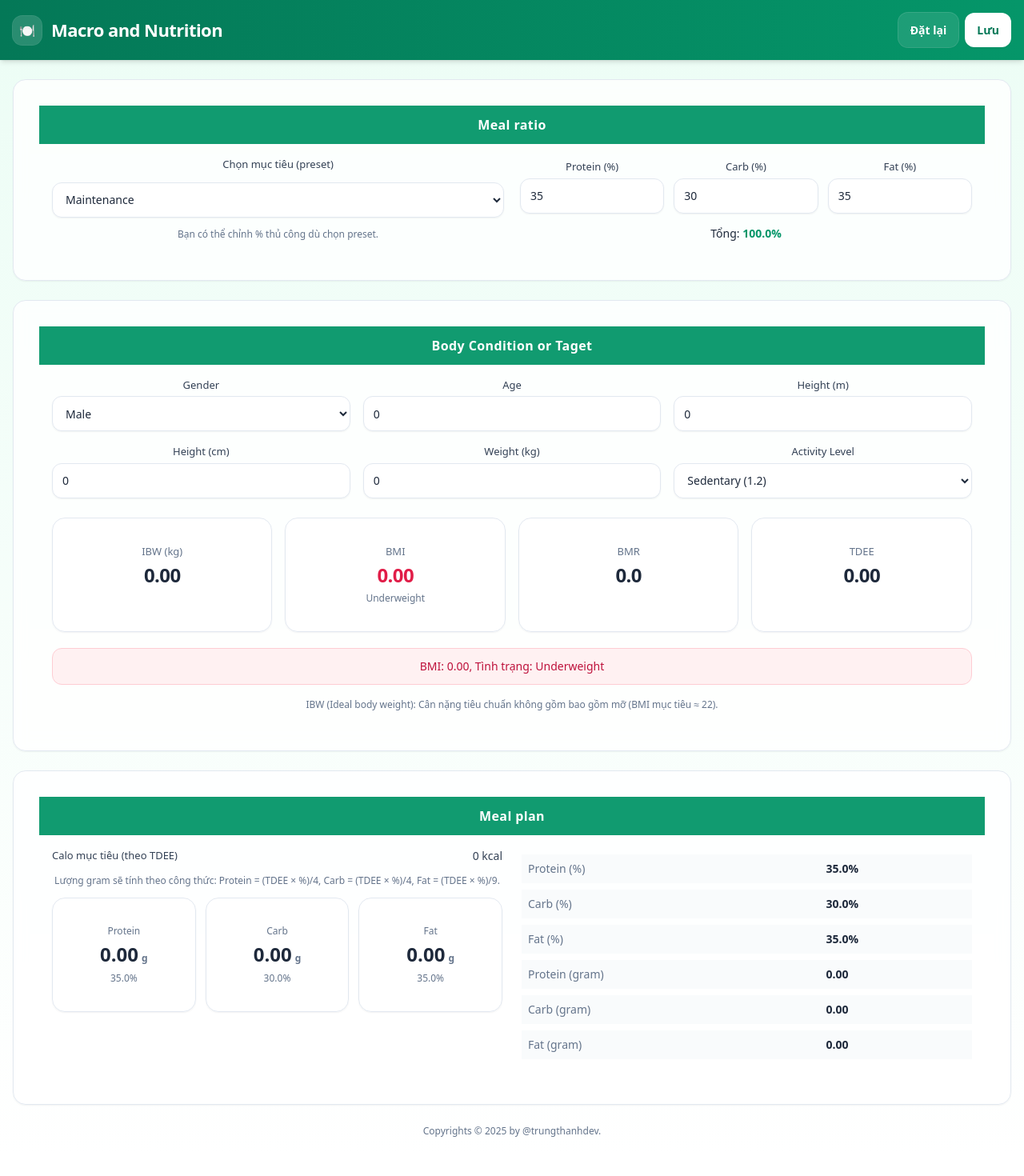
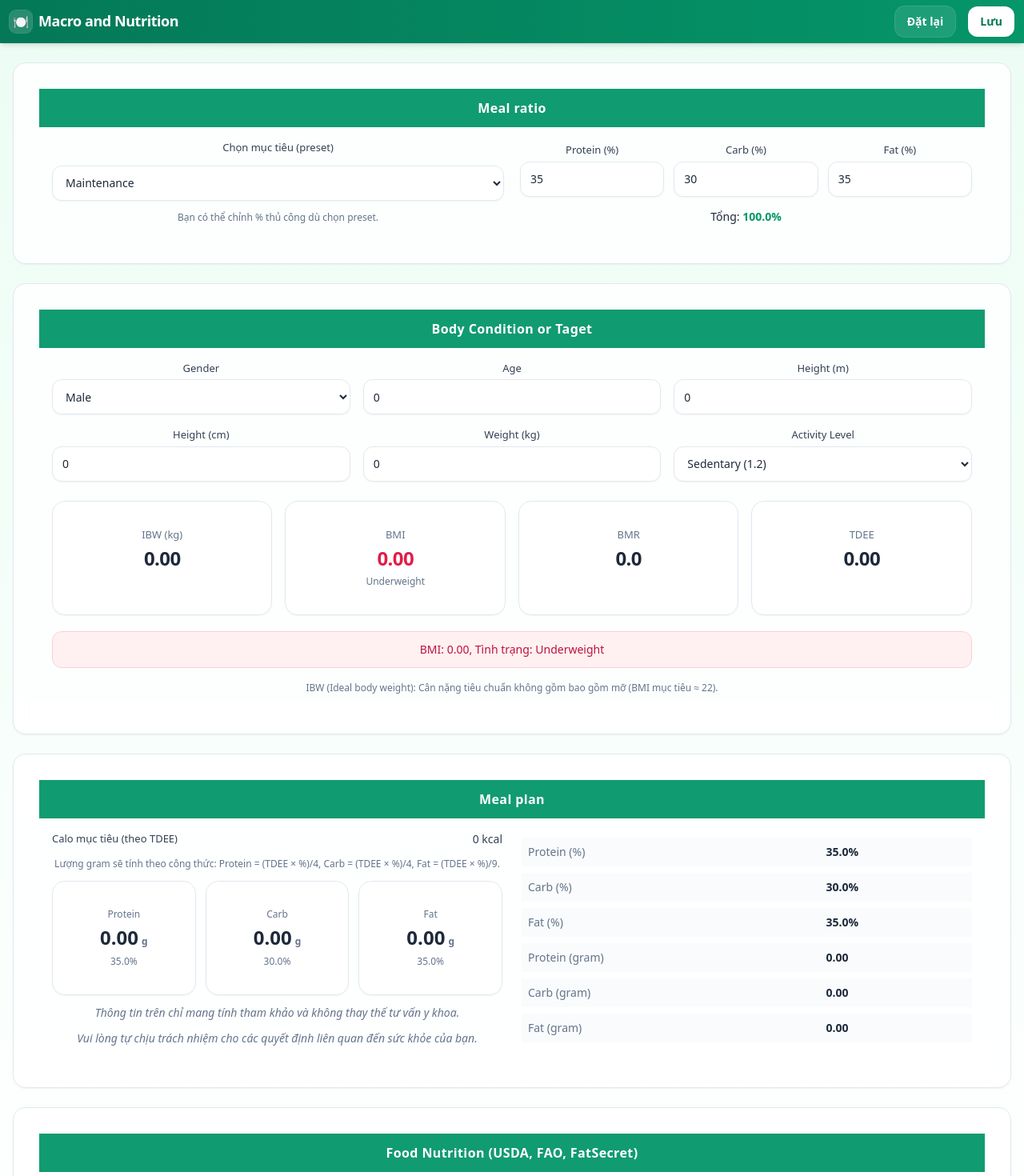
Before and after one commit to trungthanhdev/MN-2409, a Vue app: page / in a window 1280 px wide. Shown: the top 1470 px of the page at 80% size. Before the commit the page ends 1447 px from the top, so only its background shows below. Built offline with nearby package versions, Linux system fonts and the light colour scheme.

Commit message:
Feature/Calculate-Macro

```diff
--- a/src/App.vue
+++ b/src/App.vue
@@ -181,9 +181,9 @@ function loadFromLocal() {
 }
 function resetAll() {
   if (!confirm("Đặt lại về mặc định?")) return;
-  gender.value = "male"; age.value = 22; heightM.value = 1.7; heightCM.value = 170;
-  weight.value = 85; activity.value = 1.375;
-  preset.value = "maintenance"; macros.value = { p: 25, c: 45, f: 30 }; proteinPerKg.value = 1.8;
+  gender.value = "male"; age.value = 0; heightM.value = 0; heightCM.value = 0;
+  weight.value = 0; activity.value = 1.2;
+  preset.value = "maintenance"; macros.value = { p: 35, c: 30, f: 35 }; proteinPerKg.value = 1.8;
 }
 loadFromLocal();
 </script>
@@ -191,18 +191,34 @@ loadFromLocal();
 <template>
   <div class="min-h-screen bg-gradient-to-b from-emerald-50 to-white text-slate-800">
     <!-- Header -->
-    <header class="sticky top-0 z-20 bg-gradient-to-r from-emerald-700 to-emerald-600 text-white shadow-md">
-      <div class="max-w-none px-4 py-4 flex flex-wrap items-center justify-between gap-3">
-        <div class="flex items-center gap-3 min-w-0">
-          <div class="h-9 w-9 rounded-xl bg-white/15 grid place-items-center ring-1 ring-white/20 shrink-0">🍽️</div>
-          <h1 class="text-[clamp(18px,2.5vw,22px)] font-semibold tracking-tight truncate">Macro and Nutrition</h1>
-        </div>
-        <div class="flex items-center gap-2 w-full sm:w-auto">
-          <button @click="resetAll" class="btn btn-ghost flex-1 sm:flex-none">Đặt lại</button>
-          <button @click="saveToLocal" class="btn btn-primary flex-1 sm:flex-none">Lưu</button>
-        </div>
-      </div>
-    </header>
+    <!-- Header -->
+<header class="sticky top-0 z-20 bg-gradient-to-r from-emerald-700 to-emerald-600 text-white shadow-md">
+  <div class="max-w-none px-3 py-2 flex flex-wrap items-center justify-between gap-2">
+    <div class="flex items-center gap-2 min-w-0">
+      <div class="h-7 w-7 rounded-lg bg-white/15 grid place-items-center ring-1 ring-white/20 shrink-0">🍽️</div>
+      <h1 class="text-[clamp(16px,2vw,18px)] font-semibold tracking-tight truncate">
+        Macro and Nutrition
+      </h1>
+    </div>
+    <!-- Giảm size nút & tăng khoảng cách -->
+    <div class="flex items-center gap-4 w-full sm:w-auto">
+      <button
+        @click="resetAll"
+        class="btn btn-ghost flex-1 sm:flex-none text-xs px-2 py-1"
+      >
+        Đặt lại
+      </button>
+      <button
+        @click="saveToLocal"
+        class="btn btn-primary flex-1 sm:flex-none text-xs px-2 py-1"
+      >
+        Lưu
+      </button>
+    </div>
+  </div>
+</header>
+
+
 
     <!-- Main -->
     <main class="max-w-none px-4 py-6 space-y-6">
@@ -342,12 +358,15 @@ loadFromLocal();
                 <div class="kpi">{{ fatG.toFixed(2) }}<span class="unit">g</span></div>
                 <div class="mini">{{ macrosEffective.f.toFixed(1) }}%</div>
               </div>
-              <!-- <p v-if="proteinWarning"
-   class="mt-2 text-sm font-medium rounded-xl p-3 border
-          bg-amber-50 border-amber-200 text-amber-800">
-  {{ proteinWarning }}
-</p> -->
+
             </div>
+             <p class="mt-2 text-sm italic text-slate-500">
+  Thông tin trên chỉ mang tính tham khảo và không thay thế tư vấn y khoa.
+</p>
+<p class="mt-2 text-sm italic text-slate-500">
+
+  Vui lòng tự chịu trách nhiệm cho các quyết định liên quan đến sức khỏe của bạn.
+</p>
           </div>
 
           <div class="space-y-3">
@@ -364,6 +383,16 @@ loadFromLocal();
           </div>
         </div>
       </section>
+
+<!-- Nutrition  -->
+<section class="card overflow-hidden">
+   <div class="section-title">Food Nutrition (USDA, FAO, FatSecret)</div>
+   <div class="text-center text-sm text-slate-500 py-4">
+  Coming soon.
+</div>
+
+</section>
+
 
       <div class="text-center text-[12px] text-slate-500">
         Copyrights © 2025 by @trungthanhdev.
```
